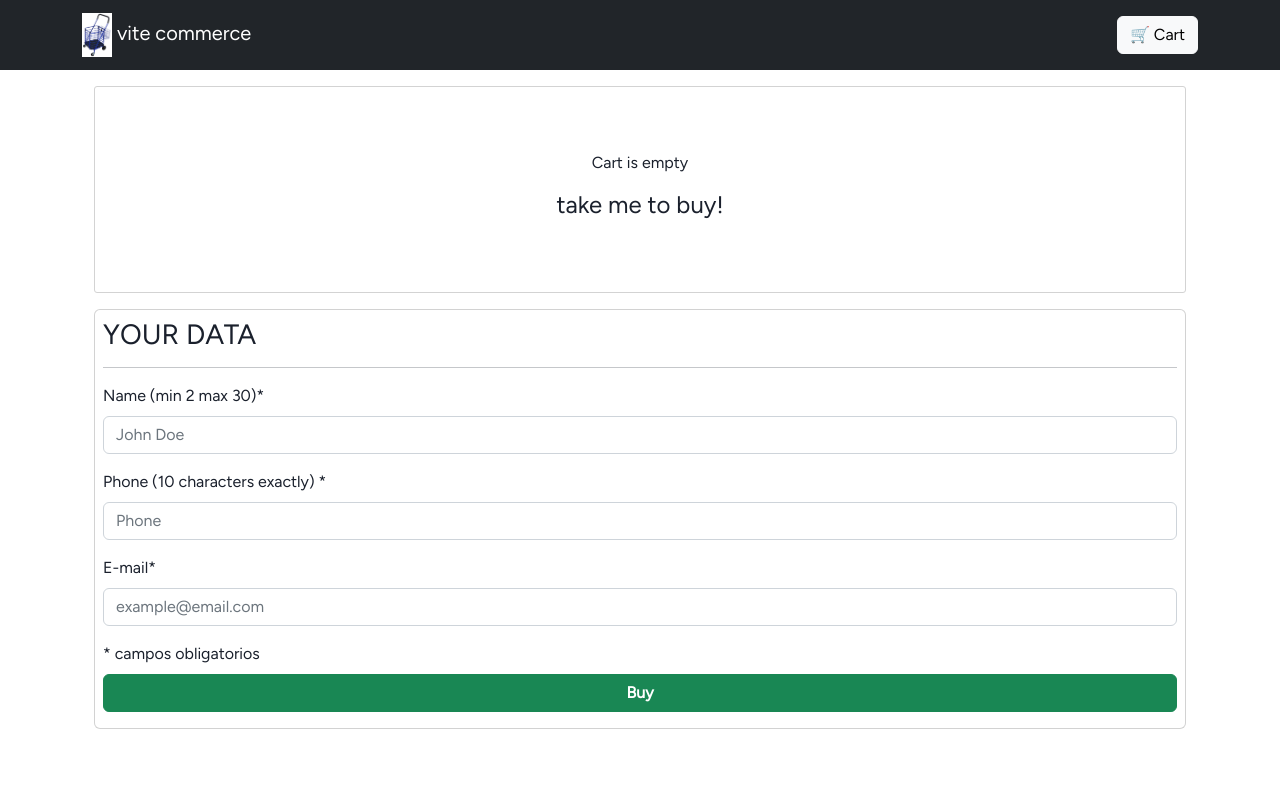
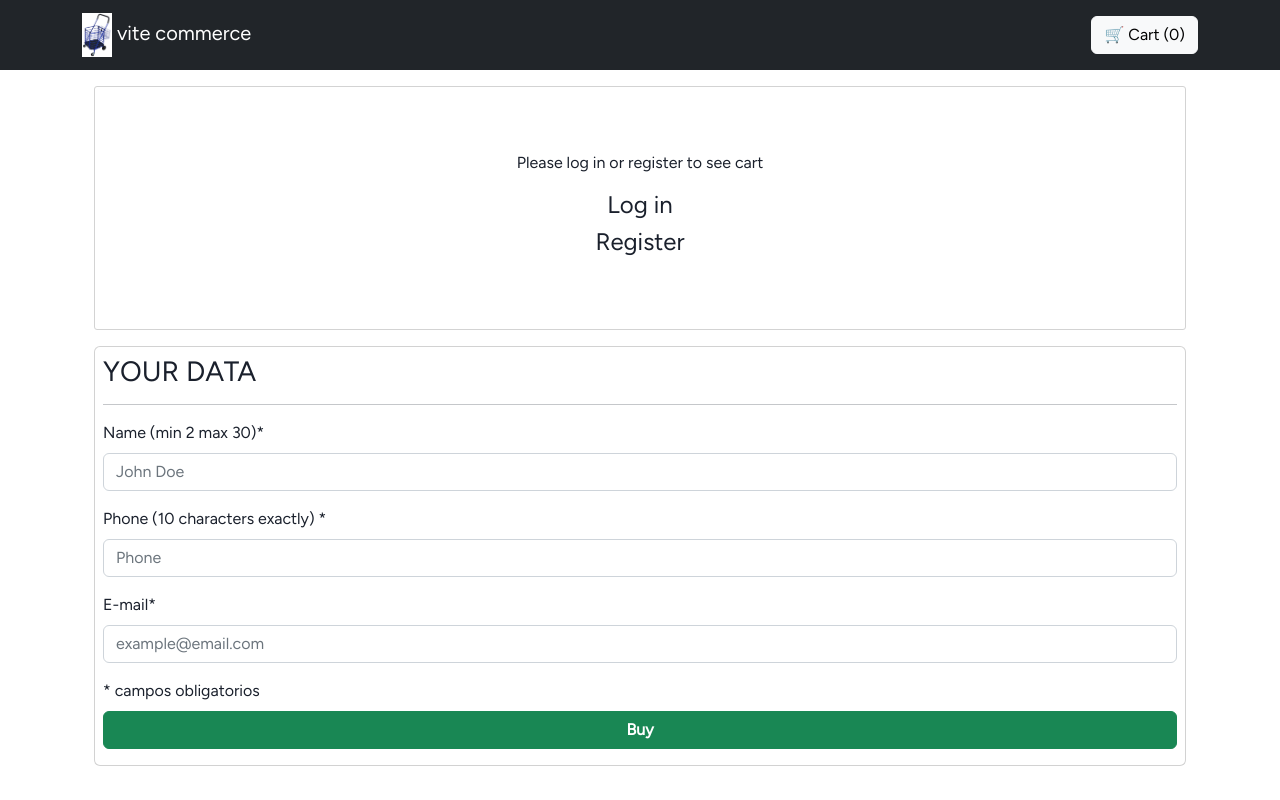
Before and after one commit to facund1n/viteCommerce, a React (Vite) app: page /checkout in a window 1280 px wide. Shown: the top 800 px of the page. Built offline with nearby package versions, Linux system fonts and the light colour scheme; what react-auth-kit would draw is missing.

Commit message:
conditional rendering

```diff
--- a/src/components/Cart.jsx
+++ b/src/components/Cart.jsx
@@ -7,10 +7,12 @@ import ListGroup from "react-bootstrap/ListGroup";
 import { Link } from "react-router-dom";
 import { useState, useEffect } from "react";
 
-const Cart = ({ cart, deleteOne, clearCart, totalPrice }) => {
+const Cart = ({ cart, deleteOne, clearCart, totalPrice, auth, userLogged }) => {
   return (
     <Container>
       <Row className="card-custom my-3">
+        {auth && userLogged ? (
+          <>
             {cart.length === 0 ? (
               <div className="text-center my-5">
                 <p>Cart is empty</p>
@@ -49,7 +51,6 @@ const Cart = ({ cart, deleteOne, clearCart, totalPrice }) => {
                 </>
               ))
             )}
-
             {cart.length !== 0 && (
               <Col xs={5} lg={3} className="ms-auto">
                 <h5
@@ -62,6 +63,18 @@ const Cart = ({ cart, deleteOne, clearCart, totalPrice }) => {
                 <h5 className="text-end fw-bold">total: ${totalPrice()}</h5>
               </Col>
             )}
+          </>
+        ) : (
+          <div className="text-center my-5">
+            <p>Please log in or register to see cart</p>
+            <Link to="/login">
+              <h4 className="purple-hover">Log in</h4>
+            </Link>
+            <Link to="/register">
+              <h4 className="purple-hover">Register</h4>
+            </Link>
+          </div>
+        )}
       </Row>
     </Container>
   );
--- a/src/components/products/OneProductDetail.jsx
+++ b/src/components/products/OneProductDetail.jsx
@@ -12,14 +12,26 @@ import ProductCounter from "../ProductCounter";
 import { useState } from "react";
 
 import Gallery from "./Gallery";
+import Footer from "../Footer";
 
-const OneProductDetail = ({ data, addToCart, cart }) => {
+const OneProductDetail = ({ data, addToCart, cart, auth }) => {
   const [counter, setCounter] = useState(1);
 
   return (
     <>
       <NavBar cart={cart} />
-      <Container className="py-2 ">
+      <Container className="pb-2">
+        {!auth && (
+          <div className="text-center my-4">
+            <p>Please log in or register to shop</p>
+            <Link to="/login">
+              <h4 className="purple-hover">Log in</h4>
+            </Link>
+            <Link to="/register">
+              <h4 className="purple-hover">Register</h4>
+            </Link>
+          </div>
+        )}
         <div className="card-custom min-vh-100">
           <Row lg={12} md={12} xs={1}>
             <Col className="py-4" lg={6}>
@@ -36,6 +48,7 @@ const OneProductDetail = ({ data, addToCart, cart }) => {
                 <h2 className="text-end fw-bold m-3">${data.price}</h2>
                 <div className="text-end m-3">stock: {data.stock}</div>
                 {/* + & - controls */}
+                {auth && (
                   <Col className="d-flex ">
                     <ProductCounter setCounter={setCounter} counter={counter} />
                     <Button
@@ -57,11 +70,13 @@ const OneProductDetail = ({ data, addToCart, cart }) => {
                       />
                     </Button>
                   </Col>
+                )}
               </div>
             </Col>
           </Row>
         </div>
       </Container>
+      <Footer />
     </>
   );
 };
--- a/src/components/products/OneProductFetch.jsx
+++ b/src/components/products/OneProductFetch.jsx
@@ -3,7 +3,7 @@ import { useParams } from "react-router-dom";
 import OneProductDetail from "./OneProductDetail";
 import Loader from "../Loader";
 
-const OneProductFetch = ({ addToCart, cart }) => {
+const OneProductFetch = ({ addToCart, cart, auth }) => {
   const [data, setData] = useState([]);
   const [isLoading, setIsLoading] = useState(true);
   const params = useParams();
@@ -20,7 +20,12 @@ const OneProductFetch = ({ addToCart, cart }) => {
       {isLoading ? (
         <Loader />
       ) : (
-        <OneProductDetail data={data} addToCart={addToCart} cart={cart} />
+        <OneProductDetail
+          data={data}
+          addToCart={addToCart}
+          cart={cart}
+          auth={auth}
+        />
       )}
     </>
   );
--- a/src/routes/Routing.jsx
+++ b/src/routes/Routing.jsx
@@ -9,6 +9,8 @@ import AllProducts from "../components/crud/AllProducts";
 import UserPanel from "../components/UserPanel";
 
 import Cookies from "js-cookie";
+import LogInPage from "../views/LogInPage";
+import RegisterPage from "../views/RegisterPage";
 
 const Routing = ({
   addToCart,
@@ -100,6 +102,8 @@ const Routing = ({
         ) : (
           <Route path={"/panel"} element={<ErrorPage />} />
         )}
+        <Route path={"/login"} element={<LogInPage />} />
+        <Route path={"/register"} element={<RegisterPage />} />
       </Routes>
     </BrowserRouter>
   );
--- a/src/views/CartDetail.jsx
+++ b/src/views/CartDetail.jsx
@@ -4,14 +4,24 @@ import Cart from "../components/Cart";
 import Footer from "../components/Footer";
 import { Container } from "react-bootstrap";
 
-const CartDetail = ({ cart, deleteOne, clearCart, isAdmin, totalPrice }) => {
+const CartDetail = ({
+  cart,
+  deleteOne,
+  clearCart,
+  isAdmin,
+  totalPrice,
+  auth,
+  userLogged,
+}) => {
   return (
     <>
       {/* ver si se pasa prop cart o data */}
-      <NavBar isAdmin={isAdmin} />
+      <NavBar isAdmin={isAdmin} cart={cart} />
       <Container className="min-vh-100">
         <Cart
           cart={cart}
+          auth={auth}
+          userLogged={userLogged}
           deleteOne={deleteOne}
           clearCart={clearCart}
           totalPrice={totalPrice}
```
Lines whose indentation alone changed are shown as unchanged.
